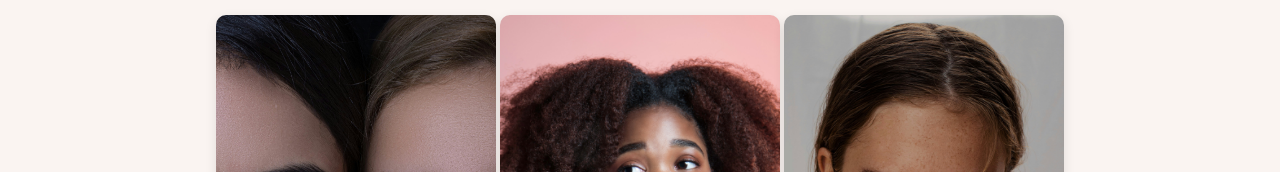
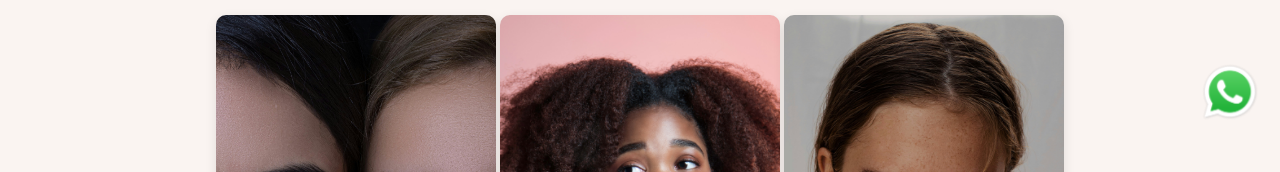
Before and after one commit to ricardotramiro/Ana-Bella-Makeup, a plain HTML site: page index.html in a window 1280 px wide. Shown: the part 574-746 px from the top of the page. Drawn offline with Linux system fonts and the light colour scheme; a web font is replaced by a local one.

Commit message:
Add link e imagem whatsapp

```diff
--- a/index.html
+++ b/index.html
@@ -24,7 +24,7 @@
           <li><a href="#start">Início</a></li>
           <li><a href="#on">Sobre</a></li>
           <li><a href="#services">Serviços</a></li>
-          <li><a href="contact">Contato</a></li>
+          <li><a href="#contact">Contato</a></li>
         </ul>
       </nav>
     </header>
@@ -87,8 +87,9 @@
       <p>
         📱 WhatsApp:
         <a href="https://wa.me/5500000000000" target="_blank"
-          >(00) 00000-0000</a
+          >(00) 00000-0000 <img class="link-whatsapp" src="./assets/whatsapp.png" alt="whatsapp"></a
         >
+
       </p>
       <p>
         📧 E-mail:
@@ -103,6 +104,7 @@
         >
       </p>
     </section>
+
     <footer class="main-footer">
       <p>
         &copy; 2025 Ana Bella Makeup - Projeto fictício para fins de portfólio.
--- a/style.css
+++ b/style.css
@@ -138,6 +138,15 @@ section h2 {
   text-decoration: underline;
 }
 
+/* Link whatsapp */
+.link-whatsapp {
+    height: 60px;
+    position: fixed;
+    right: 20px;
+    bottom:13% ;
+    z-index: 9999;
+}
+
 /* Rodapé */
 .main-footer {
   background-color: #f2d4e6;
```
Also changed, not shown: assets/whatsapp.png (added).
